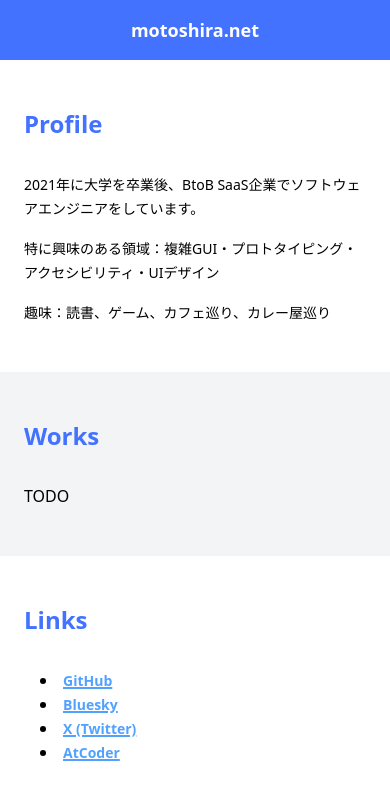
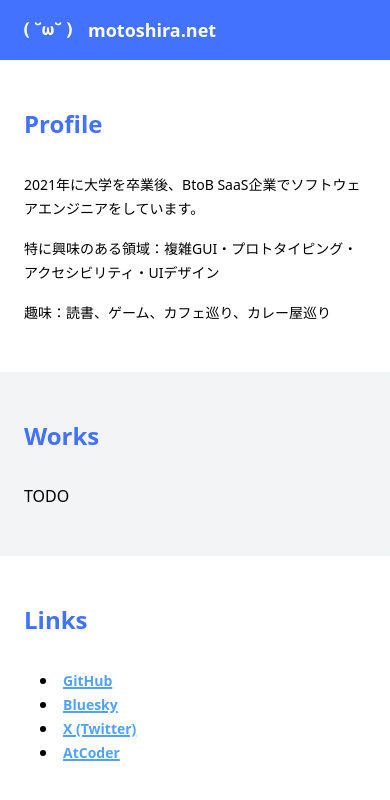
Before and after one commit to motoshira/motoshira.github.io, a Next.js app: page / in a window 390 px wide. Shown: the top 800 px of the page. Built offline with nearby package versions, Linux system fonts and the light colour scheme.

Commit message:
Fix style

```diff
--- a/src/app/page.tsx
+++ b/src/app/page.tsx
@@ -8,15 +8,10 @@ import myImage from "../../public/me.svg";
 const Navigation = () => {
 	return (
 		<nav className="sticky top-0 h-[60px] w-full bg-primary z-10">
-			<div className="mx-auto flex justify-center md:justify-start h-full items-stretch w-full md:max-w-[60%]">
-				<h1 className="flex flex-row justify-center md:justify-start items-stretch px-6 text-lg md:text-xl text-header-font font-bold decoration-2 hover:bg-primary-light">
+			<div className="mx-auto flex h-full items-stretch w-full md:max-w-[60%]">
+				<h1 className="flex flex-row items-stretch px-6 text-lg md:text-xl text-header-font font-bold decoration-2 hover:bg-primary-light">
 					<a href="/" className="flex flex-row items-center gap-x-4">
-						<img
-							className="hidden md:block"
-							src={myImage.src}
-							width={48}
-							height={48}
-						/>
+						<img src={myImage.src} width={48} height={48} />
 						<span>motoshira.net</span>
 					</a>
 				</h1>
```
